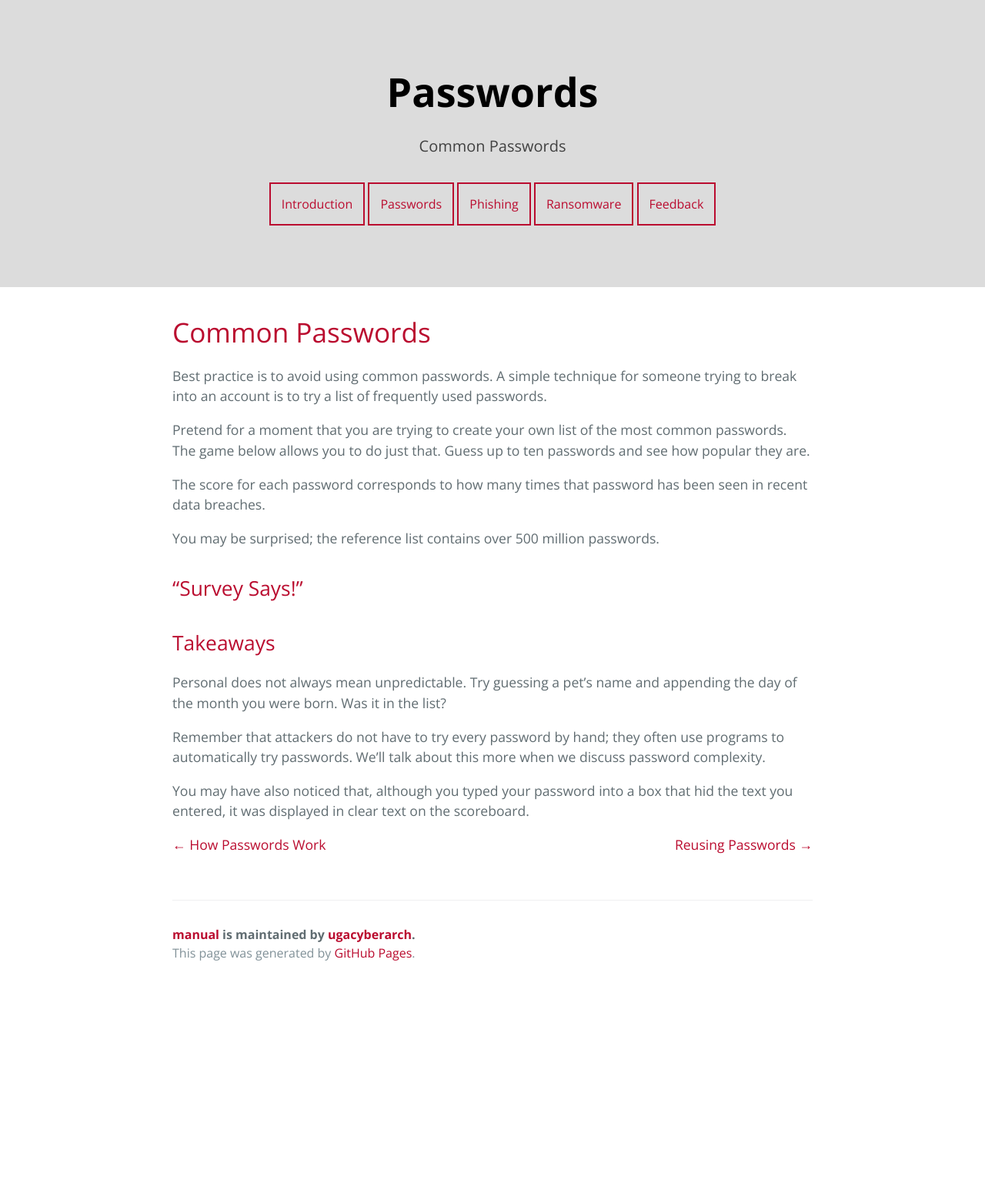
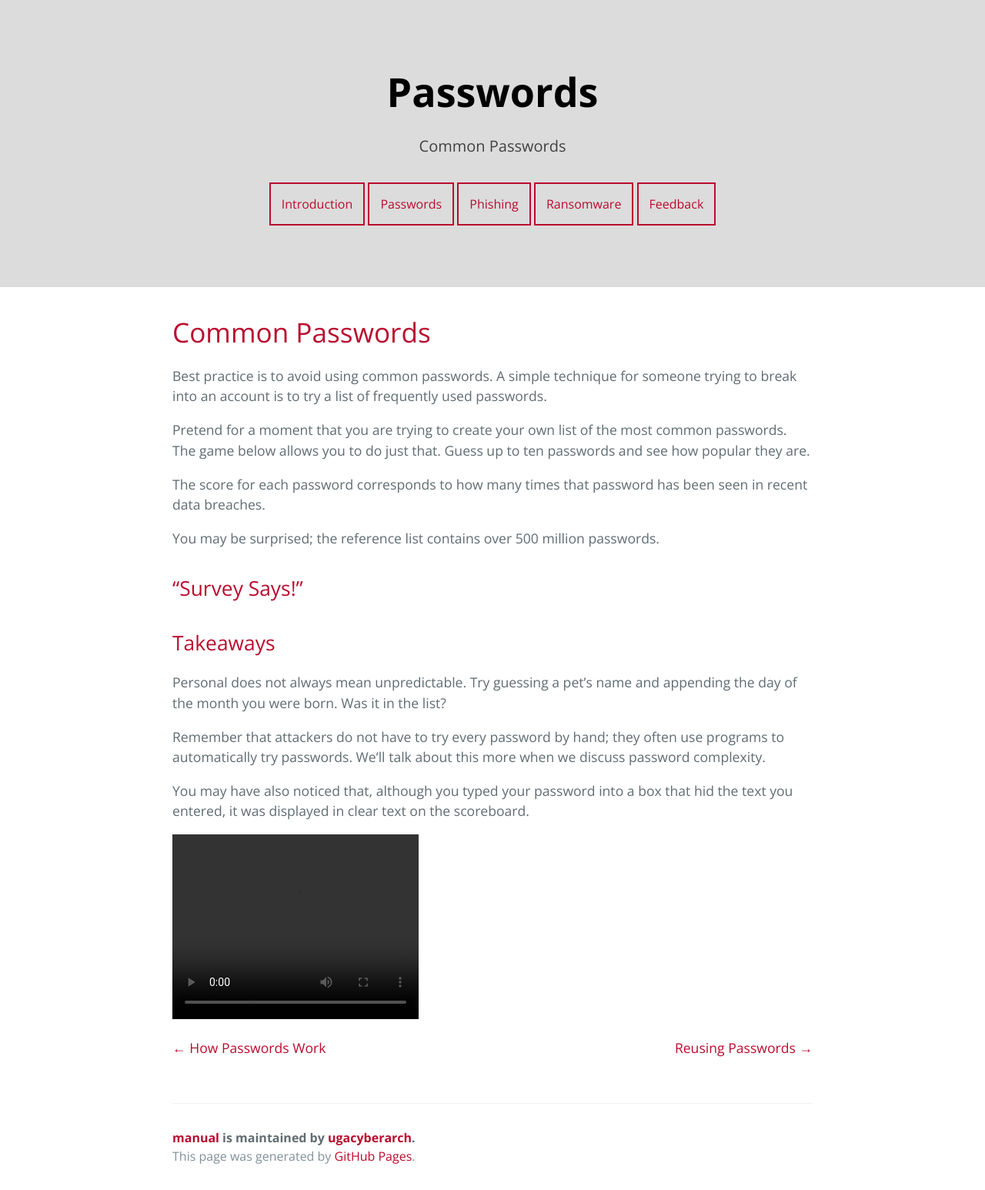
Before and after one commit to ugacyberarch/manual, a Jekyll site: the page built from common_passwords.md, in a window 1280 px wide. Shown: the whole page at 77% size. Built offline with Jekyll 4.4.1, drawn with Linux system fonts in a browser that asks for light colours; before the commit the page ends 1282 px from its top, so only the background shows below that; grey boxes are pictures that could not be loaded.

Commit message:
Update common_passwords.md

```diff
--- a/common_passwords.md
+++ b/common_passwords.md
@@ -25,6 +25,10 @@ Remember that attackers do not have to try every password by hand; they often us
 You may have also noticed that, although you typed your password into a box that hid the text you entered, it was displayed in clear text on the scoreboard.
 
 
+<!-- Tutorial Video -->
+<video width="320" height="240" controls>
+  <source src ="Survey Says.mp4" type= "video/mp4">
+</video>
 
 
 
```
